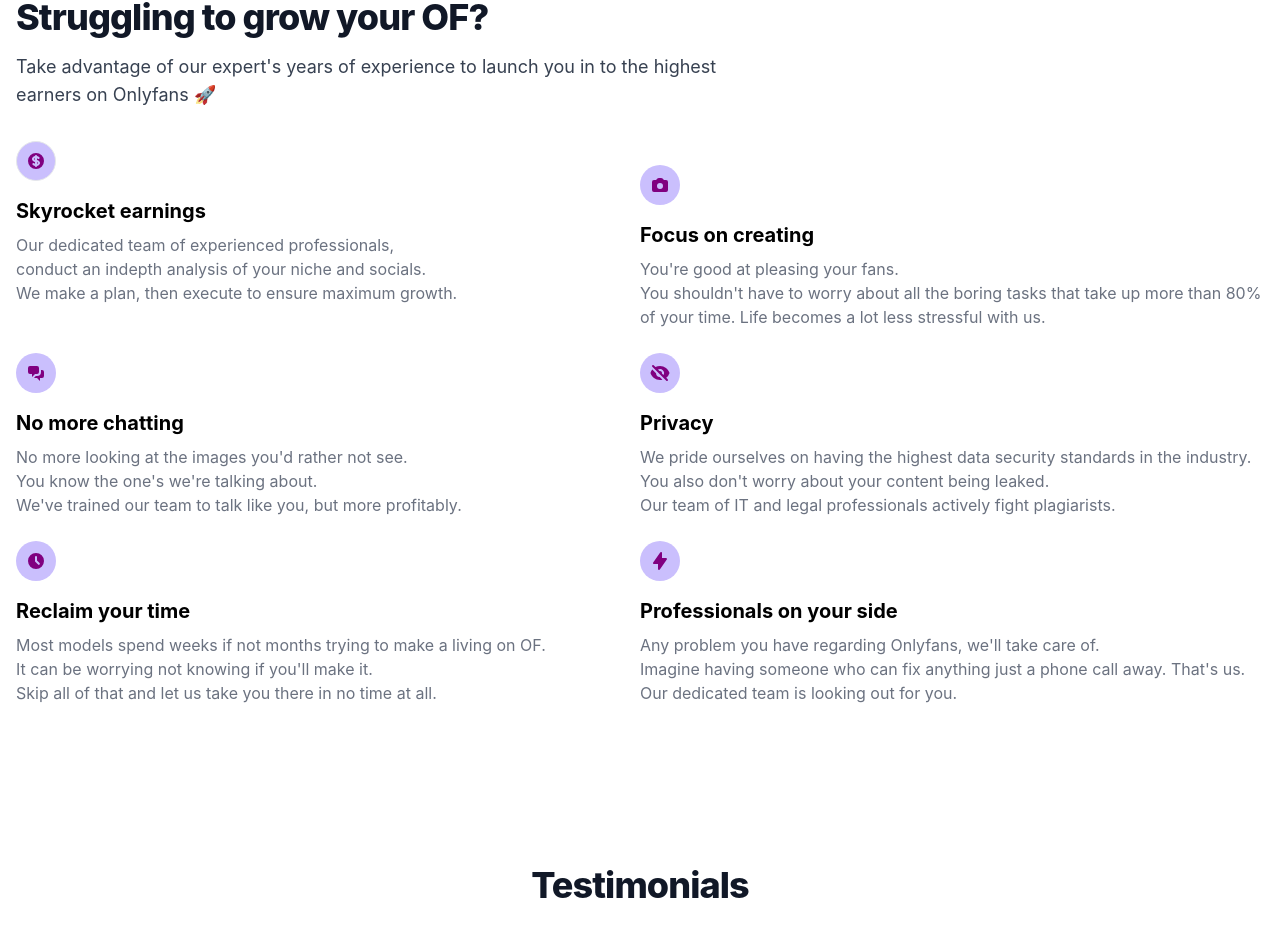
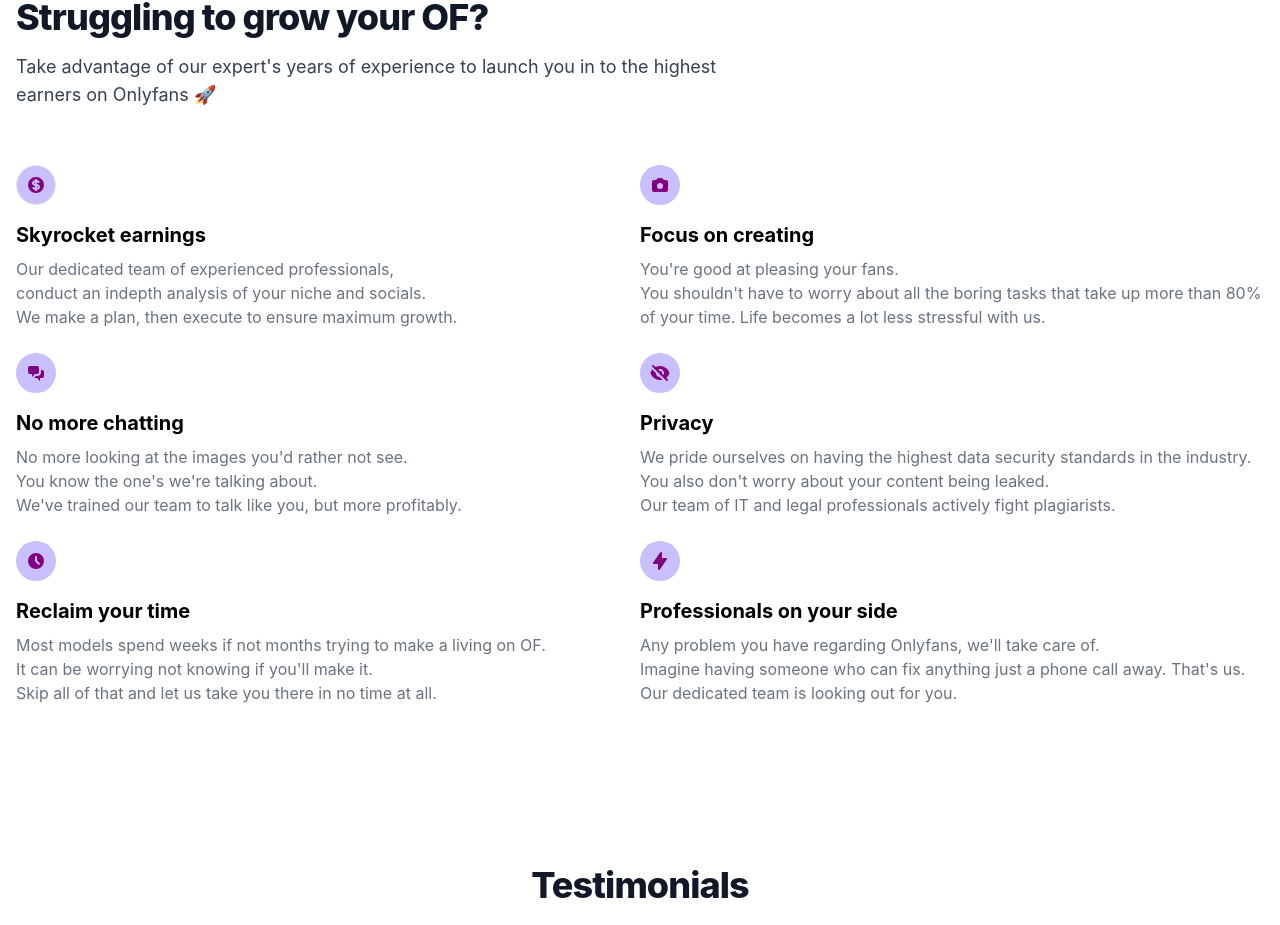
Before and after one commit to smarvin96/LimitlessAttention.com, a React (Vite) app: page / in a window 1280 px wide. Shown: the part 911-1836 px from the top of the page. Built offline with nearby package versions, Linux system fonts and the light colour scheme.

Commit message:
spacing done

```diff
--- a/src/components/Benefits.jsx
+++ b/src/components/Benefits.jsx
@@ -13,7 +13,7 @@
             </p>
           </div>
           <div className="space-y-8 md:grid md:grid-cols-2 lg:grid-cols-3 md:gap-12 md:space-y-0 mt-5">
-            <div id="benefits:skyrocket">
+            <div id="benefits:skyrocket" className="pt-6">
               <div className="border flex justify-center items-center mb-4 w-10 h-10 rounded-full bg-purple-300 lg:h-12 lg:w-12">
                 <svg
                   className="w-5 h-5 text-primary-600 lg:w-6 lg:h-6 dark:text-primary-300"
```
